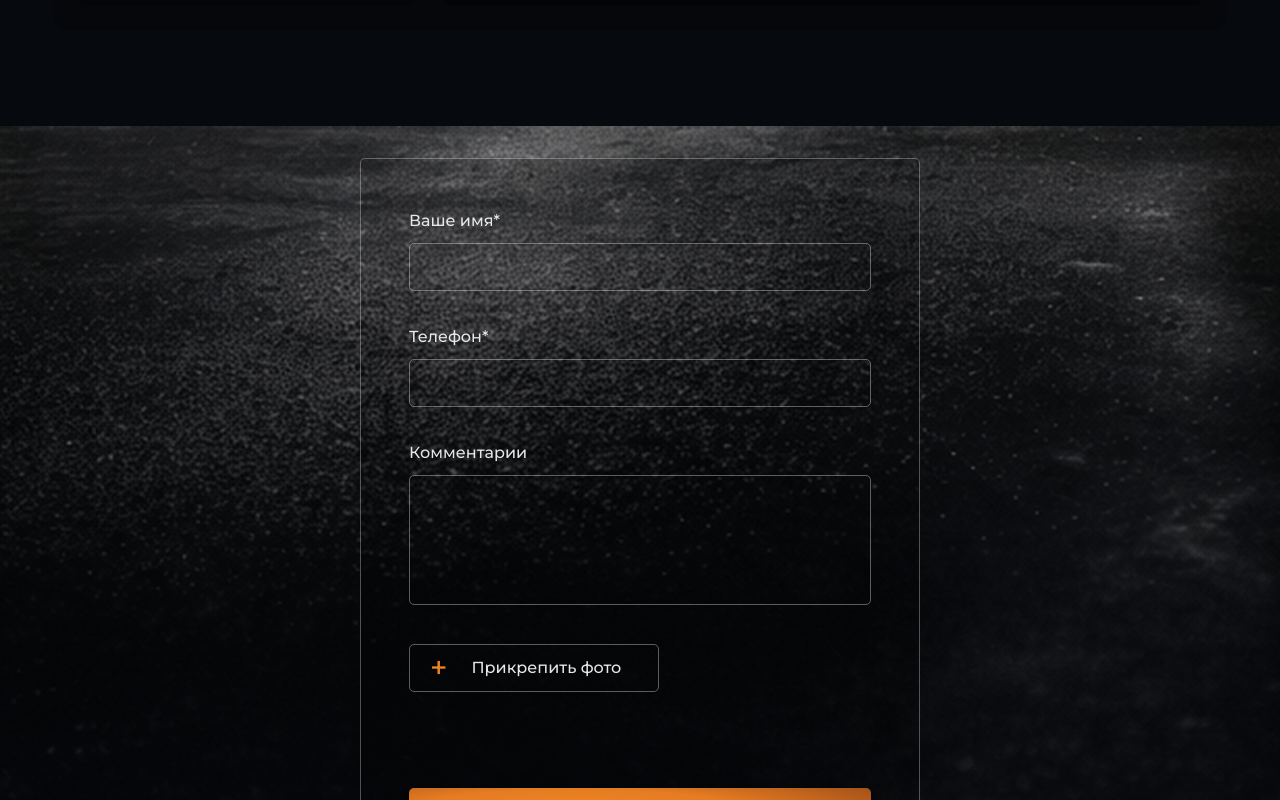
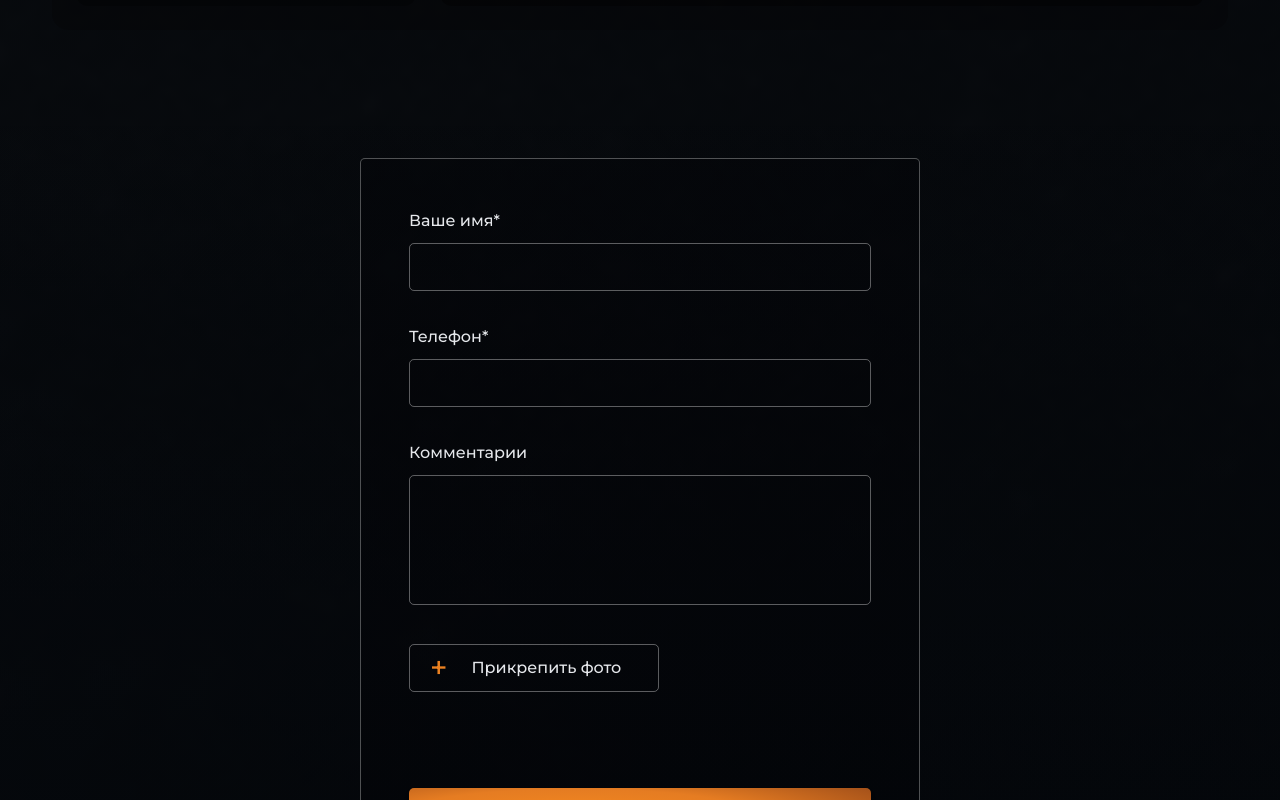
Before and after one commit to EnergyDead/profpowder, a React (Vite) app: page / in a window 1280 px wide. Shown: the part 4180-4980 px from the top of the page. Built offline with nearby package versions, Linux system fonts and the light colour scheme.

Commit message:
Обновить фон нижних блоков в стиле bg-1/bg-5

```diff
--- a/src/App.jsx
+++ b/src/App.jsx
@@ -420,7 +420,17 @@ function App() {
   }
 
   return (
-    <div className="bg-[#06090d] text-gray-200 font-['Montserrat']">
+    <div
+      className="text-gray-200 font-['Montserrat']"
+      style={{
+        backgroundColor: '#06090d',
+        backgroundImage:
+          "linear-gradient(180deg, rgba(6, 9, 13, 0.88) 0%, rgba(6, 9, 13, 0.82) 45%, rgba(6, 9, 13, 0.9) 100%), url('/backgrounds/bg-1.png'), url('/backgrounds/bg-5.png')",
+        backgroundPosition: 'center top, center top, center bottom',
+        backgroundRepeat: 'no-repeat, repeat-y, repeat-y',
+        backgroundSize: '100% 100%, cover, cover'
+      }}
+    >
       <section
         id="hero"
         className="min-h-screen bg-cover bg-center bg-no-repeat"
@@ -694,13 +704,7 @@ function App() {
         </div>
       </section>
 
-      <footer
-        className="bg-cover bg-center bg-no-repeat"
-        style={{
-          backgroundImage:
-            "linear-gradient(180deg, rgba(3, 6, 10, 0.11) 0%, rgba(3,6,10,0.92) 100%), url('/backgrounds/bg-5.png')"
-        }}
-      >
+      <footer className="bg-[linear-gradient(180deg,rgba(3,6,10,0.11)_0%,rgba(3,6,10,0.92)_100%)]">
         <div className="mx-auto flex max-w-[1240px] flex-col items-center px-6 pb-14 pt-8 lg:px-8">
           <form
             ref={orderFormRef}
```
